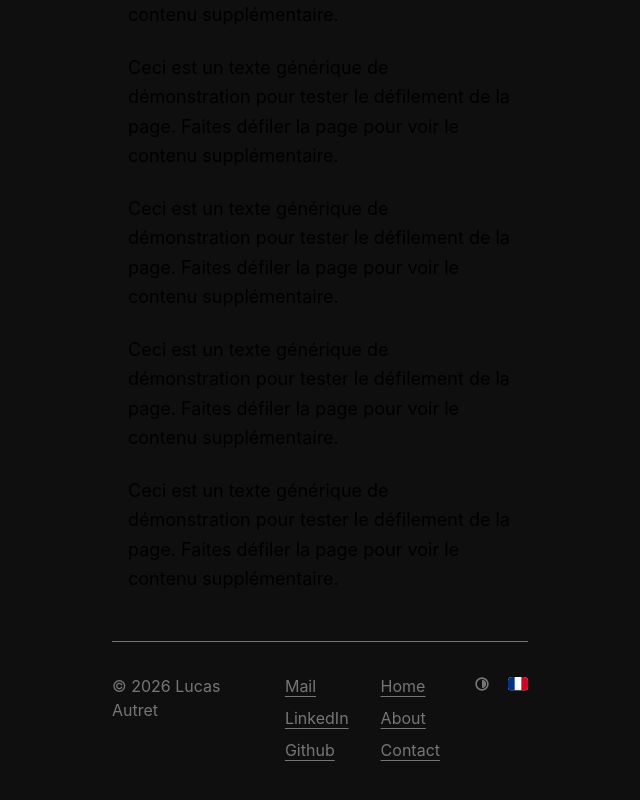
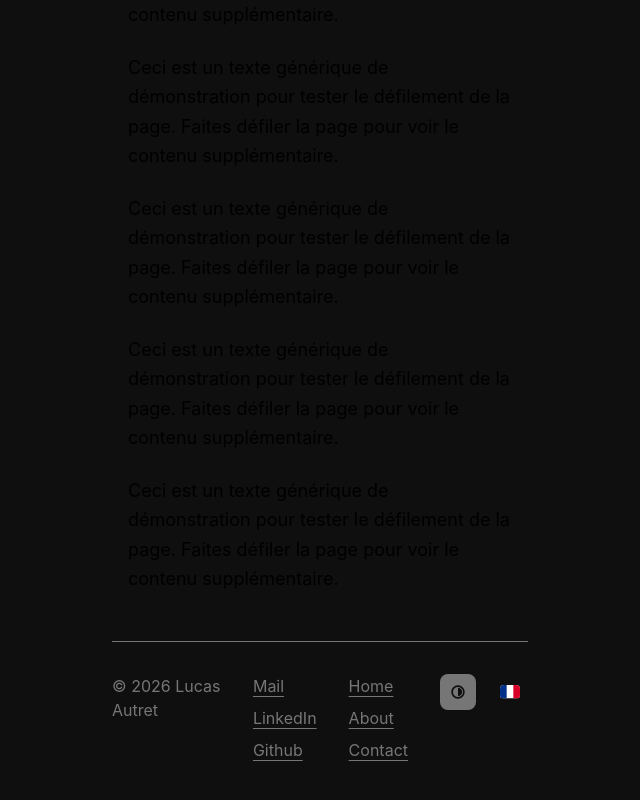
Before and after one commit to Maynito/Maynito.github.io, a React (Vite) app: page / in a window 1280 px wide. Shown: the part 1380-2180 px from the top of the page, without its empty margins (320-960 px from the left). Built offline with nearby package versions, Linux system fonts and the light colour scheme.

Commit message:
Améliore le sélecteur de langue et le bouton de mode sombre avec des étiquettes d'accessibilité et des ajustements de style.

```diff
--- a/src/components/Footer.jsx
+++ b/src/components/Footer.jsx
@@ -19,12 +19,17 @@ function LangueSwitcher() {
 
   return (
     <div className="relative flex items-center">
-      <button onClick={() => setIsOpen(!isOpen)} aria-label="Choisir la langue" aria-expanded={isOpen}>
+      <button onClick={() => setIsOpen(!isOpen)} aria-label="Changer la langue" aria-expanded={isOpen} className="group relative p-2">
         <SelectedFlag className="w-5 rounded-sm" />
+        {!isOpen && (
+          <span className="pointer-events-none absolute top-full right-0 z-10 mt-2 whitespace-nowrap rounded-md bg-secondary-text/20 px-2 py-1 text-xs text-primary-text opacity-0 group-hover:opacity-100">
+            Changer la langue
+          </span>
+        )}
       </button>
 
       {isOpen && (
-        <ul className="absolute top-full left-0 mt-2 flex flex-col gap-2">
+        <ul className="absolute top-full left-2 mt-2 flex flex-col gap-2">
           {otherLangs.map((lang) => {
             const Flag = DRAPEAUX[lang];
             return (
@@ -79,8 +84,12 @@ export default function Footer() {
         </nav>
         <nav className="py-4 self-start ">
           <ul className="flex items-center space-x-4">
-            <li><button className="flex items-center gap-2" onClick={toggleDarkMode}>
+            <li><button aria-label="Mode sombre" className="group relative flex items-center gap-2 rounded-lg bg-secondary-text p-2 text-background hover:bg-primary-text"
+            onClick={toggleDarkMode}>
               <TiAdjustContrast className="w-5 h-5" />
+              <span className="pointer-events-none absolute top-full left-1/2 z-10 mt-2 -translate-x-1/2 whitespace-nowrap rounded-md bg-secondary-text/20 px-2 py-1 text-xs text-primary-text opacity-0 group-hover:opacity-100">
+                Mode sombre
+              </span>
             </button></li>
             <li><LangueSwitcher /></li>
           </ul>
```
